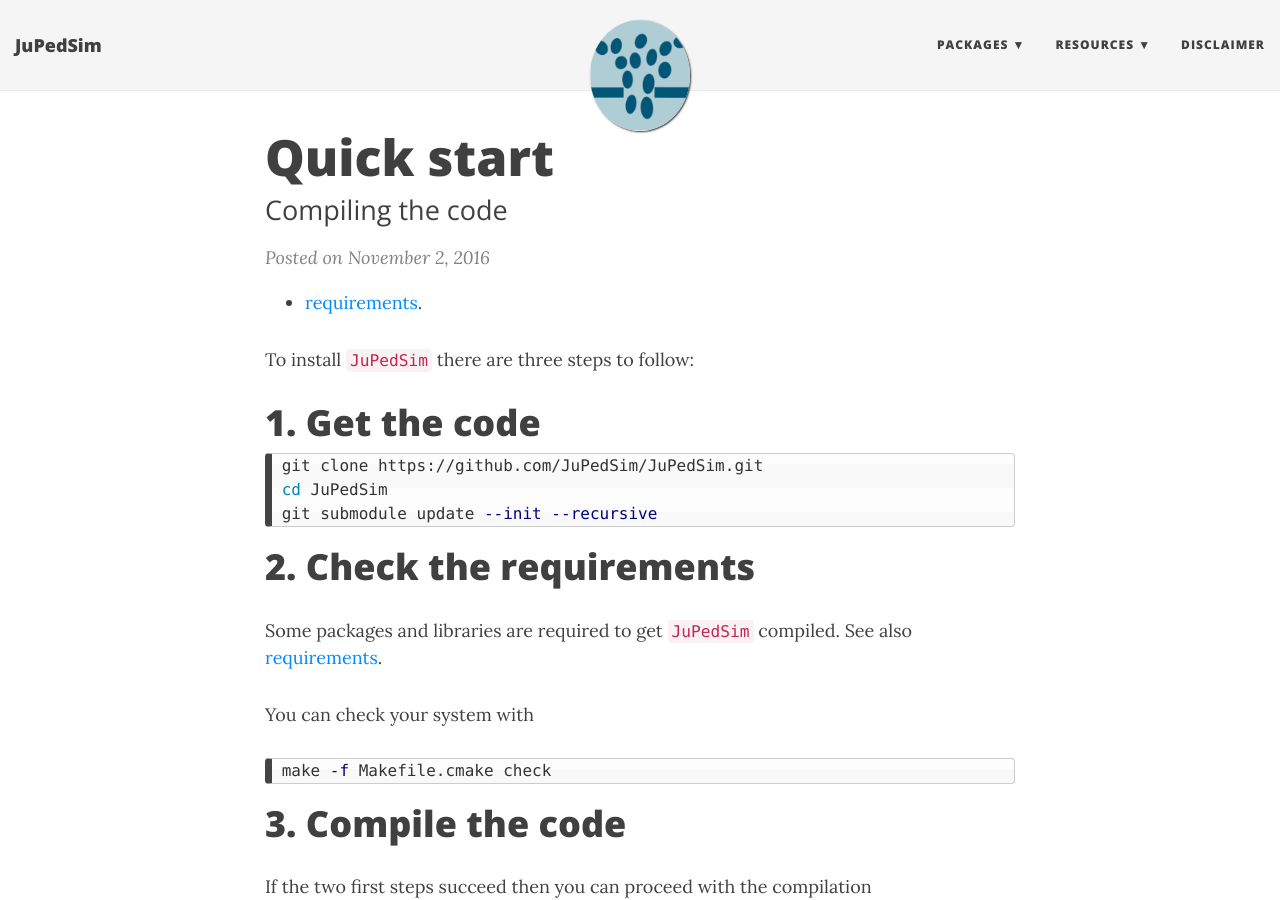
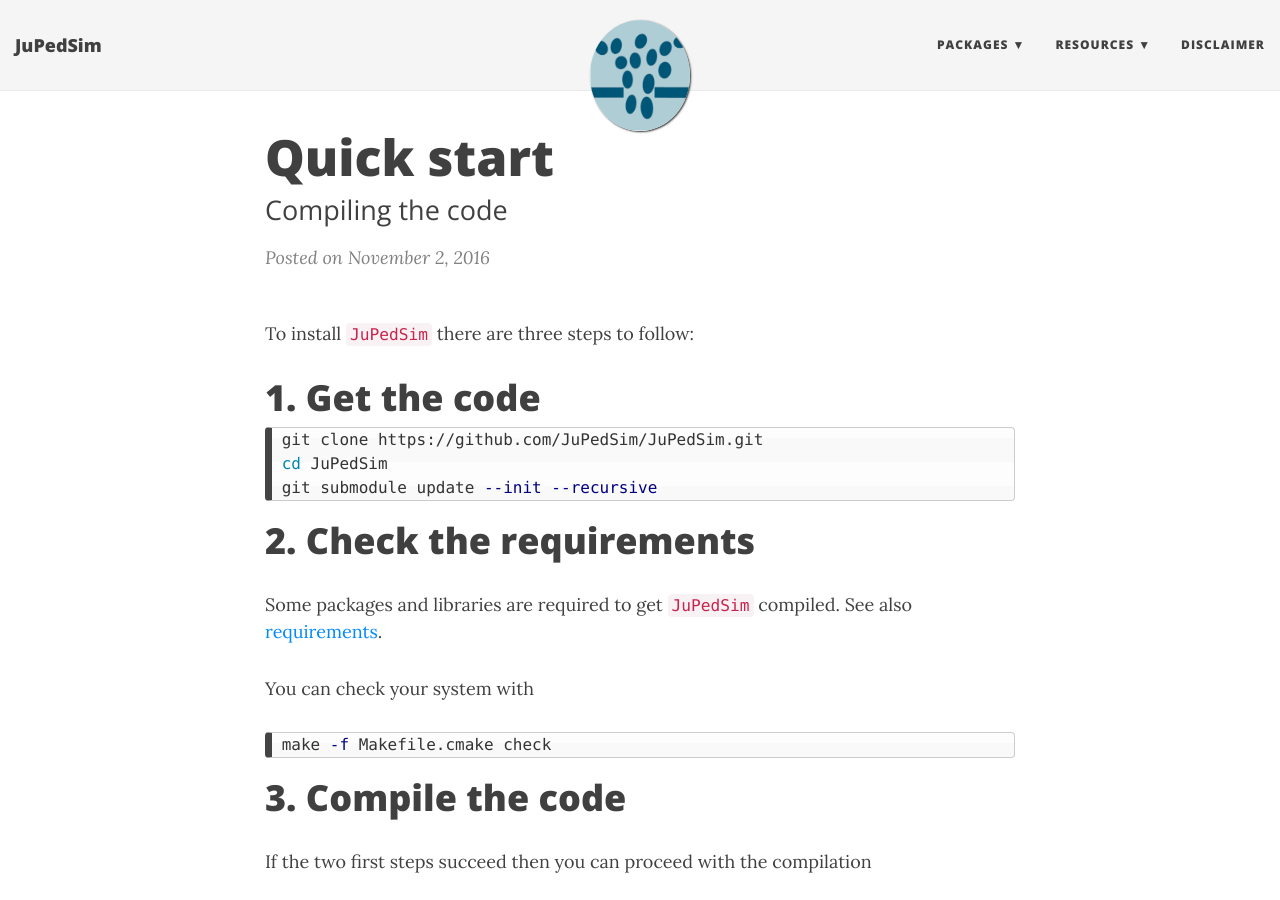
Before and after one commit to JuPedSim/JuPedSim, a Jekyll site: the page built from _posts/2016-11-02-QuickStart.md, in a window 1280 px wide and 900 px high. Built offline with Jekyll 4.4.1, drawn with Linux system fonts in a browser that asks for light colours; nearby versions of some CDN libraries.

```diff
--- a/_posts/2016-11-02-QuickStart.md
+++ b/_posts/2016-11-02-QuickStart.md
@@ -4,8 +4,6 @@
 subtitle: Compiling the code
 permalink: 2016-11-02-quickstart.html
 ---
-
-- [requirements](2016-11-03-requirements.html).
 
 To install `JuPedSim` there are three steps to follow:
 
```
Also changed, not shown: _posts/2016-11-03-Requirements.md (+0 -1 lines).
